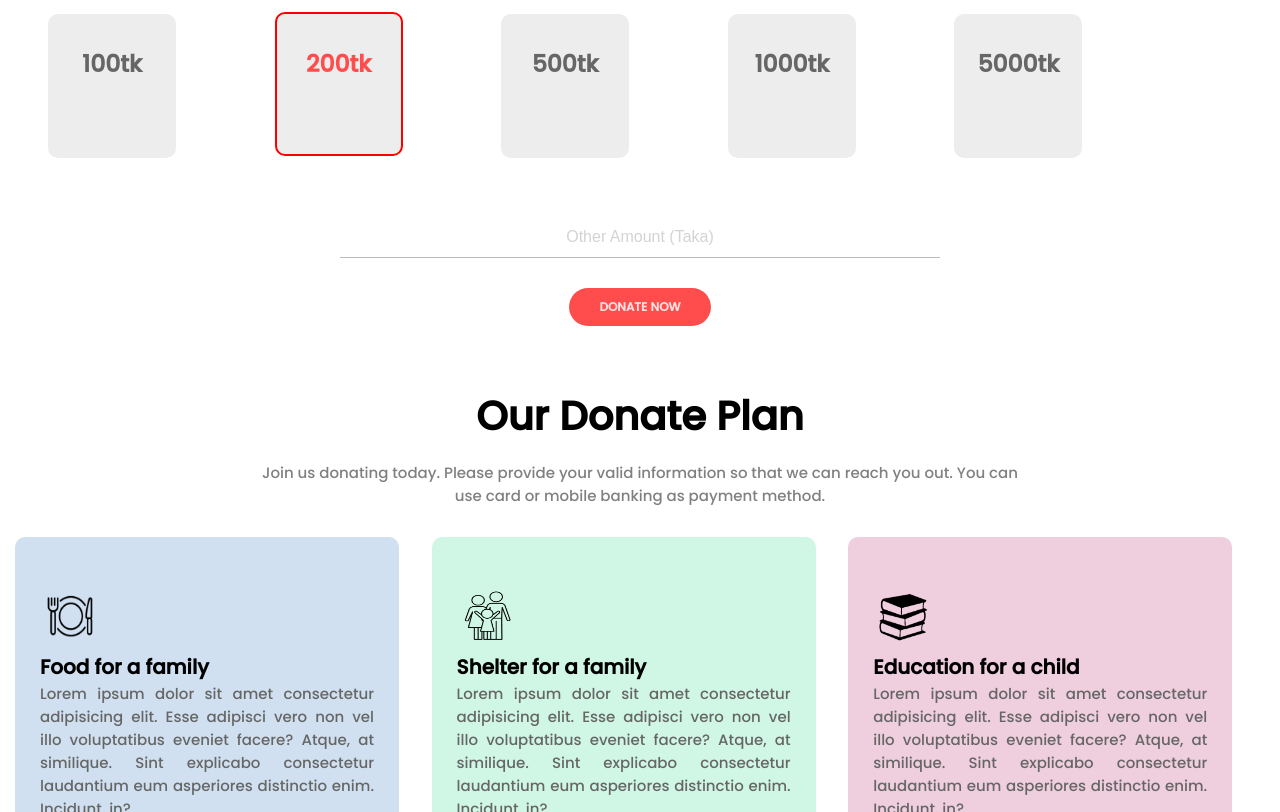
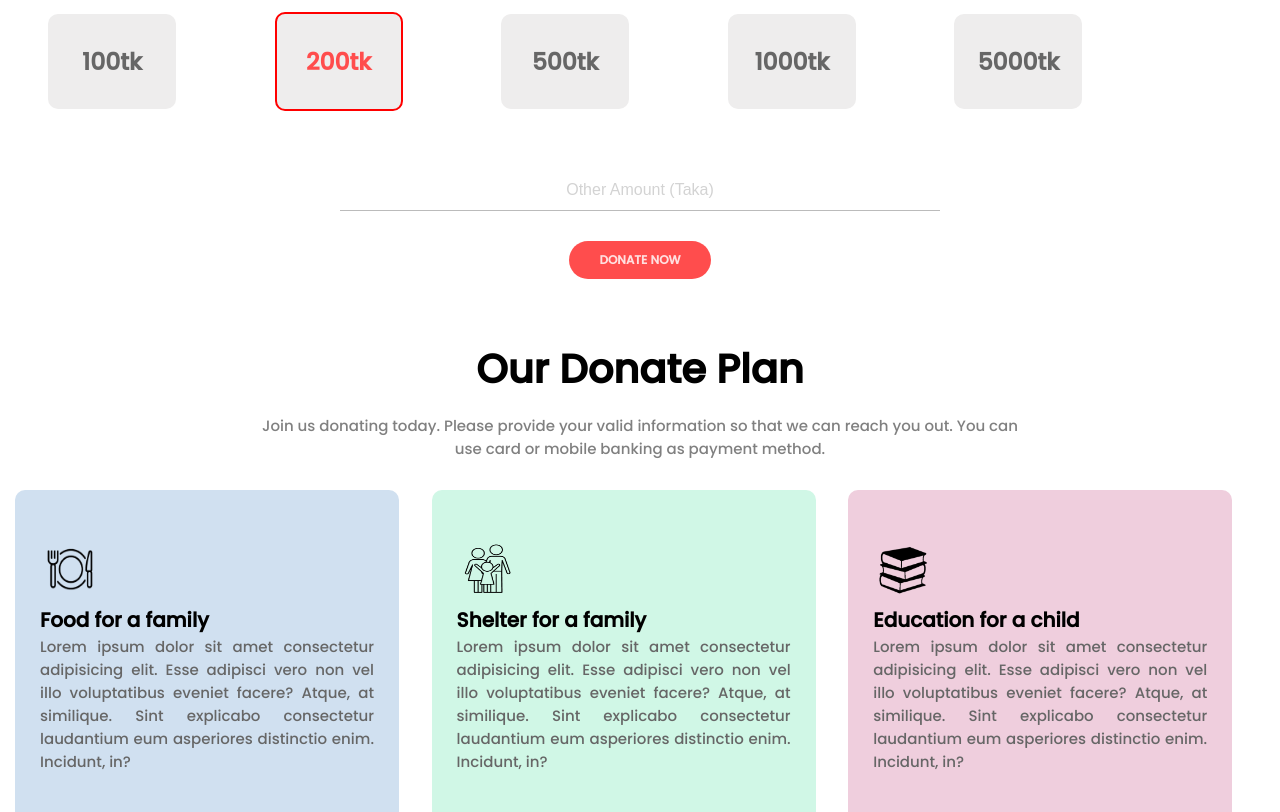
Before and after one commit to SARKER-S-H/donate-today, a plain HTML site: page index.html in a window 1280 px wide. Shown: the part 999-1811 px from the top of the page. Drawn offline with Linux system fonts and the light colour scheme.

Commit message:
third banner revised

```diff
--- a/style.css
+++ b/style.css
@@ -74,10 +74,11 @@ h2 {
     margin-bottom: 30px;
     background-color: rgb(238, 237, 237);
     display: inline-block;
-    min-height: 18vh;
+    min-height: auto;
     width: 10%;
     border-radius: 10px;
-    padding-top: 32px;
+    padding-top: 30px;
+    padding-bottom: 30px;
     text-align: center;
     font-size: 20px;
     font-weight: bolder;
```
